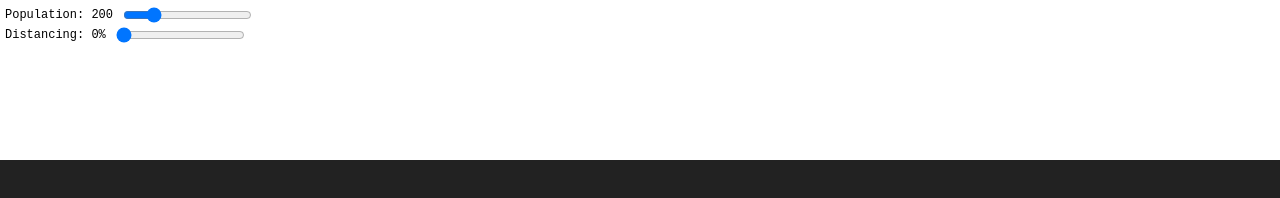
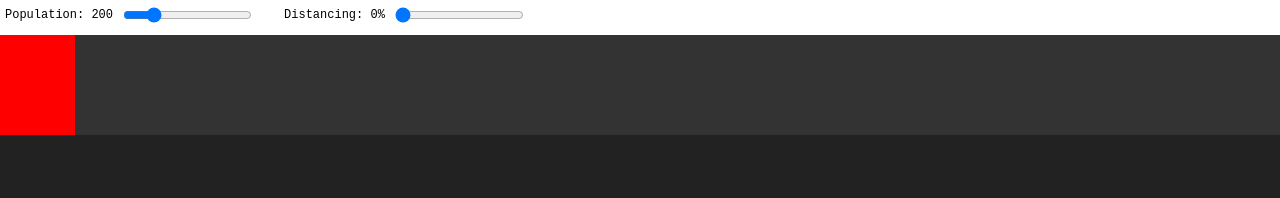
Before and after one commit to stasm/distancing, a website with bundled scripts: page play/index.html in a window 1280 px wide. Built offline with nearby package versions, Linux system fonts and the light colour scheme.

Commit message:
Draw the histogram

```diff
--- a/play/index.html
+++ b/play/index.html
@@ -8,22 +8,24 @@
         overflow: hidden;
         margin: 0;
     }
-    canvas,
     main {
-        position: absolute;
-        width: 100vw;
+        display: flex;
+        flex-direction: column;
         height: 100vh;
-        user-select: none;
+    }
+    nav {
+        height: 35px;
+    }
+    canvas#histo {
+        height: 100px;
     }
     canvas#scene {
-        height: 80vh;
-        top: 20vh;
-    }
-    canvas#histo {
-        height: 20vh;
+        flex: 1;
     }
 </style>
-<canvas id="scene"></canvas>
-<canvas id="histo"></canvas>
-<main></main>
+<main>
+    <nav></nav>
+    <canvas id="histo"></canvas>
+    <canvas id="scene"></canvas>
+</main>
 <script src="game.rollup.js"></script>
--- a/src/components/com_draw.ts
+++ b/src/components/com_draw.ts
@@ -19,7 +19,7 @@ export function draw_circle(radius: number) {
         game.World.Draw[entity] = {
             Kind: DrawKind.Circle,
             Radius: radius,
-            Color: "#666",
+            Color: game.ColorVulnerable,
         };
     };
 }
--- a/src/game.ts
+++ b/src/game.ts
@@ -1,10 +1,12 @@
 import {loop_start, loop_stop} from "./core.js";
 import {sys_collide} from "./systems/sys_collide.js";
 import {sys_control_ball} from "./systems/sys_control_ball.js";
-import {sys_draw2d} from "./systems/sys_draw2d.js";
+import {sys_draw_histogram} from "./systems/sys_draw_histogram.js";
+import {sys_draw_scene} from "./systems/sys_draw_scene.js";
 import {sys_framerate} from "./systems/sys_framerate.js";
 import {sys_health} from "./systems/sys_health.js";
 import {sys_move} from "./systems/sys_move.js";
+import {sys_snapshot} from "./systems/sys_snapshot.js";
 import {sys_transform2d} from "./systems/sys_transform2d.js";
 import {sys_ui} from "./systems/sys_ui.js";
 import {World} from "./world.js";
@@ -17,16 +19,21 @@ export class Game {
     InputState: Record<string, number> = {};
     InputDelta: Record<string, number> = {};
 
-    UI = document.querySelector("main")!;
+    UI = document.querySelector("nav")!;
     CanvasScene = document.querySelector("canvas#scene")! as HTMLCanvasElement;
     ContextScene = this.CanvasScene.getContext("2d")!;
     CanvasHisto = document.querySelector("canvas#histo")! as HTMLCanvasElement;
-    ContextHisto = this.CanvasScene.getContext("2d")!;
+    ContextHisto = this.CanvasHisto.getContext("2d")!;
+
     ClearColor = "#222";
+    ColorVulnerable = "#666";
+    ColorInfected = "#f00";
+    ColorRecovered = "#0f0";
 
     Population = 200;
     DistancingRatio = 0.0;
     RecoveryTime = 10;
+    Statistics: Array<[number, number, number]> = [];
 
     constructor() {
         document.addEventListener("visibilitychange", () =>
@@ -80,7 +87,9 @@ export class Game {
         sys_transform2d(this, delta);
         sys_collide(this, delta);
         sys_health(this, delta);
-        sys_draw2d(this, delta);
+        sys_snapshot(this, delta);
+        sys_draw_scene(this, delta);
+        sys_draw_histogram(this, delta);
         sys_ui(this, delta);
         sys_framerate(this, delta, performance.now() - now);
     }
--- a/src/scenes/sce_stage.ts
+++ b/src/scenes/sce_stage.ts
@@ -11,6 +11,7 @@ import {World} from "../world.js";
 
 export function scene_stage(game: Game) {
     game.World = new World();
+    game.Statistics = [];
     set_seed(Date.now());
 
     for (let i = 0; i < game.Population; i++) {
@@ -37,7 +38,7 @@ export function scene_stage(game: Game) {
         ],
     });
     game.World.Health[patient0].State = "infected";
-    game.World.Draw[patient0].Color = "#f00";
+    game.World.Draw[patient0].Color = game.ColorInfected;
 
     for (let e = 0; e < game.Population * game.DistancingRatio; e++) {
         if (game.World.Mask[e] & Has.ControlBall) {
--- /dev/null
+++ b/src/systems/sys_draw_histogram.ts
@@ -0,0 +1,25 @@
+import {Game} from "../game.js";
+
+let w = 1;
+
+export function sys_draw_histogram(game: Game, delta: number) {
+    game.ContextHisto.fillStyle = "#333";
+    game.ContextHisto.fillRect(0, 0, game.CanvasHisto.width, game.CanvasHisto.height);
+
+    for (let i = 0; i < game.Statistics.length; i++) {
+        let count = game.Statistics[i];
+
+        let vulnerable = (count[0] / game.Population) * game.CanvasHisto.height;
+        let infected = (count[1] / game.Population) * game.CanvasHisto.height;
+        let recovered = (count[2] / game.Population) * game.CanvasHisto.height;
+
+        game.ContextHisto.fillStyle = game.ColorRecovered;
+        game.ContextHisto.fillRect(i * w, 0, w, recovered);
+
+        game.ContextHisto.fillStyle = game.ColorVulnerable;
+        game.ContextHisto.fillRect(i * w, recovered, w, vulnerable);
+
+        game.ContextHisto.fillStyle = game.ColorInfected;
+        game.ContextHisto.fillRect(i * w, recovered + vulnerable, w, infected);
+    }
+}
--- a/src/systems/sys_draw2d.ts
+++ b/src/systems/sys_draw_scene.ts
@@ -1,10 +1,10 @@
-import {Draw, DrawKind} from "../components/com_draw.js";
+import {DrawCircle, DrawKind} from "../components/com_draw.js";
 import {Has} from "../components/com_index.js";
 import {Game} from "../game.js";
 
 const QUERY = Has.Transform2D | Has.Draw;
 
-export function sys_draw2d(game: Game, delta: number) {
+export function sys_draw_scene(game: Game, delta: number) {
     game.ContextScene.resetTransform();
     game.ContextScene.fillStyle = game.ClearColor;
     game.ContextScene.fillRect(0, 0, game.CanvasScene.width, game.CanvasScene.height);
@@ -31,7 +31,7 @@ export function sys_draw2d(game: Game, delta: number) {
     }
 }
 
-function draw_circle(game: Game, draw: Draw) {
+function draw_circle(game: Game, draw: DrawCircle) {
     game.ContextScene.fillStyle = draw.Color;
     game.ContextScene.beginPath();
     game.ContextScene.arc(0, 0, draw.Radius, 0, 2 * Math.PI);
--- a/src/systems/sys_health.ts
+++ b/src/systems/sys_health.ts
@@ -17,7 +17,7 @@ function update(game: Game, entity: Entity, delta: number) {
         health.SinceInfection += delta;
         if (health.SinceInfection > game.RecoveryTime) {
             health.State = "recovered";
-            game.World.Draw[entity].Color = "#0f0";
+            game.World.Draw[entity].Color = game.ColorRecovered;
             game.World.Mask[entity] &= ~Has.Collide;
             return;
         }
@@ -28,7 +28,7 @@ function update(game: Game, entity: Entity, delta: number) {
             let health = game.World.Health[other.EntityId];
             if (health.State === "vulnerable") {
                 game.World.Health[other.EntityId].State = "infected";
-                game.World.Draw[other.EntityId].Color = "#f00";
+                game.World.Draw[other.EntityId].Color = game.ColorInfected;
             }
         }
     }
--- /dev/null
+++ b/src/systems/sys_snapshot.ts
@@ -0,0 +1,33 @@
+import {Has} from "../components/com_index.js";
+import {Game} from "../game.js";
+
+const QUERY = Has.Health;
+
+let since_last = 0;
+
+export function sys_snapshot(game: Game, delta: number) {
+    since_last += delta;
+    if (since_last > 0.06) {
+        since_last = 0;
+
+        let counts: [number, number, number] = [0, 0, 0];
+        for (let i = 0; i < game.World.Mask.length; i++) {
+            if ((game.World.Mask[i] & QUERY) == QUERY) {
+                let health = game.World.Health[i];
+                switch (health.State) {
+                    case "vulnerable":
+                        counts[0]++;
+                        break;
+                    case "infected":
+                        counts[1]++;
+                        break;
+                    case "recovered":
+                        counts[2]++;
+                        break;
+                }
+            }
+        }
+
+        game.Statistics.push(counts);
+    }
+}
--- a/src/ui/App.ts
+++ b/src/ui/App.ts
@@ -7,7 +7,7 @@ export function App(game: Game) {
     return html`
         <div
             style="
-                position: absolute;
+                display: flex;
                 padding: 5px;
                 background: #fff;
                 font: 12px monospace;
--- a/src/ui/Population.ts
+++ b/src/ui/Population.ts
@@ -4,7 +4,7 @@ import {html} from "./html.js";
 
 export function Population(game: Game) {
     return html`
-        <label style="display: flex; align-items: center;">
+        <label style="display: flex; align-items: center; margin-right: 30px;">
             Population: ${game.Population}
             <input
                 type="range"
```
Also changed, not shown: index.html (+14 -12 lines).
